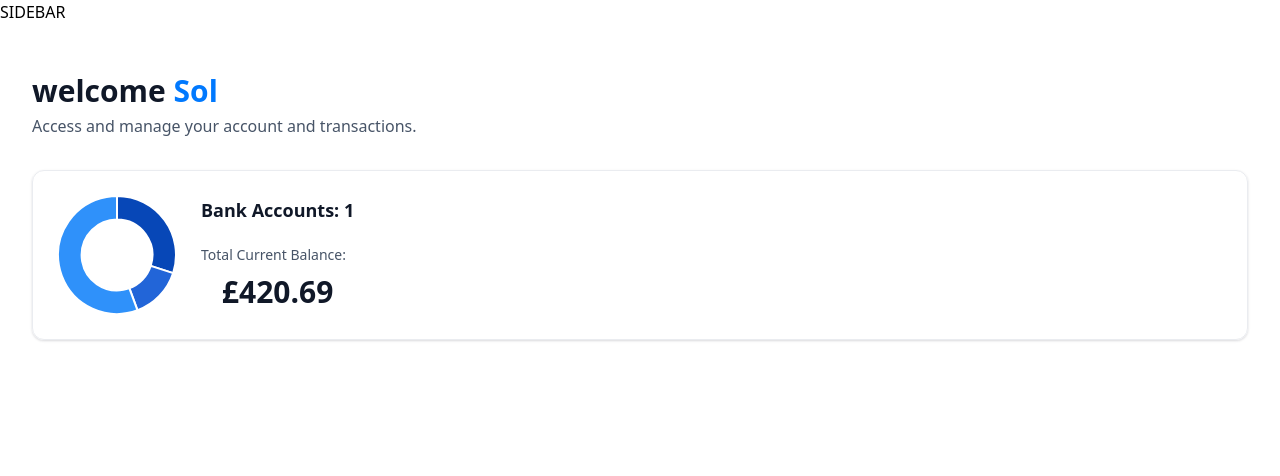
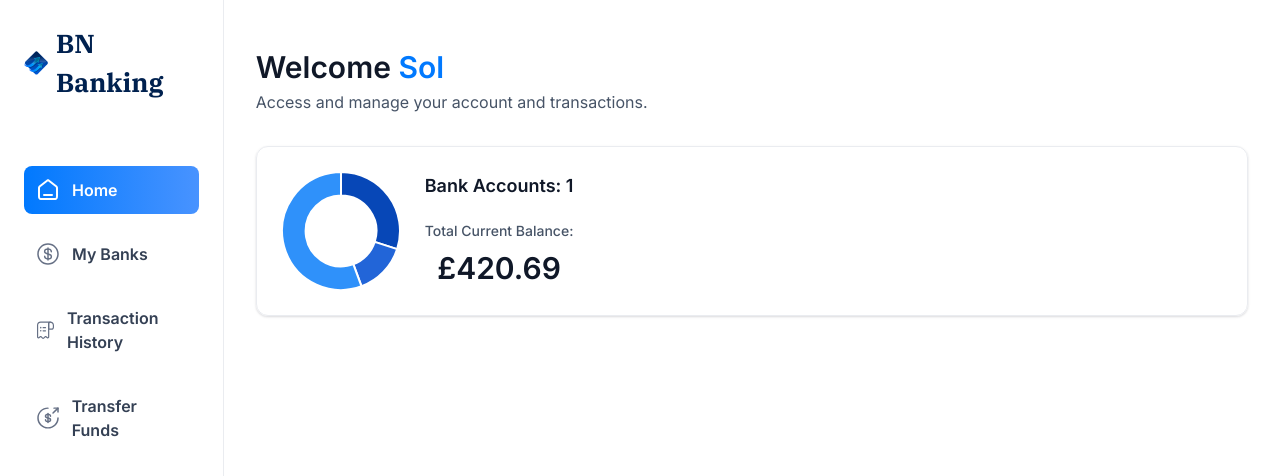
Before and after one commit to Shiriix/BN-Banking, a Next.js app: page / in a window 1280 px wide. Shown: the top 476 px of the page. Built offline with nearby package versions, Linux system fonts and the light colour scheme.

Commit message:
added icons and links for left side bar

```diff
--- a/app/(root)/layout.tsx
+++ b/app/(root)/layout.tsx
@@ -1,11 +1,15 @@
+import Sidebar from "@/components/Sidebar";
+
 export default function RootLayout({
   children,
 }: Readonly<{
   children: React.ReactNode;
 }>) {
+  const loggedIn = { firstName: "Sol", lastName: "P" };
+
   return (
-    <main>
-      SIDEBAR
+    <main className="flex h-screen w-full font-inter">
+      <Sidebar user={loggedIn} />
       {children}
     </main>
   );
--- a/app/(root)/page.tsx
+++ b/app/(root)/page.tsx
@@ -11,7 +11,7 @@
         <header className="home-header">
           <HeaderBox
             type="greeting"
-            title="welcome"
+            title="Welcome"
             user={loggedIn?.firstName || "Guest"}
             subtext="Access and manage your account and transactions."
           />
--- /dev/null
+++ b/components/Sidebar.tsx
@@ -0,0 +1,57 @@
+"use client";
+import { sidebarLinks } from "@/constants";
+import { cn } from "@/lib/utils";
+import Link from "next/link";
+import Image from "next/image";
+import { usePathname } from "next/navigation";
+
+const Sidebar = ({ user }: SiderbarProps) => {
+  const pathname = usePathname();
+  return (
+    <section className="sidebar">
+      <nav className="flex flex-col gap-4">
+        <Link
+          href="/"
+          className="mb-12 cursour-pointer flex items-center gap-2"
+        >
+          <Image
+            src="/icons/logo.svg"
+            width={34}
+            height={34}
+            alt="logo"
+            className="size-[24px] max-xl:size-14"
+          />
+          <h1 className="sidebar-logo">BN Banking</h1>
+        </Link>
+
+        {sidebarLinks.map((item) => {
+          const isActive =
+            pathname === item.route || pathname.startsWith(`${item.route}/`);
+          return (
+            <Link
+              href={item.route}
+              key={item.label}
+              className={cn("sidebar-link", { "bg-bank-gradient": isActive })}
+            >
+              <div className="relative size-6">
+                <Image
+                  src={item.imgURL}
+                  alt={item.label}
+                  fill
+                  className={cn({
+                    "brightness-[3] inver-0": isActive,
+                  })}
+                />
+              </div>
+              <p className={cn("sidebar-label", { "!text-white": isActive })}>
+                {item.label}
+              </p>
+            </Link>
+          );
+        })}
+      </nav>
+    </section>
+  );
+};
+
+export default Sidebar;
--- a/components/TotalBalanceBox.tsx
+++ b/components/TotalBalanceBox.tsx
@@ -7,7 +7,7 @@
   accounts = [],
   totalBanks,
   totalCurrentBalance,
-}): TotlaBalanceBoxProps => {
+}): TotalBalanceBoxProps => {
   return (
     <section className="total-balance">
       <div className="total-balance-chart">
--- a/types/index.d.ts
+++ b/types/index.d.ts
@@ -202,7 +202,7 @@
   appwriteItemId?: string;
 }
 
-declare interface TotlaBalanceBoxProps {
+declare interface TotalBalanceBoxProps {
   accounts: Account[];
   totalBanks: number;
   totalCurrentBalance: number;
```
